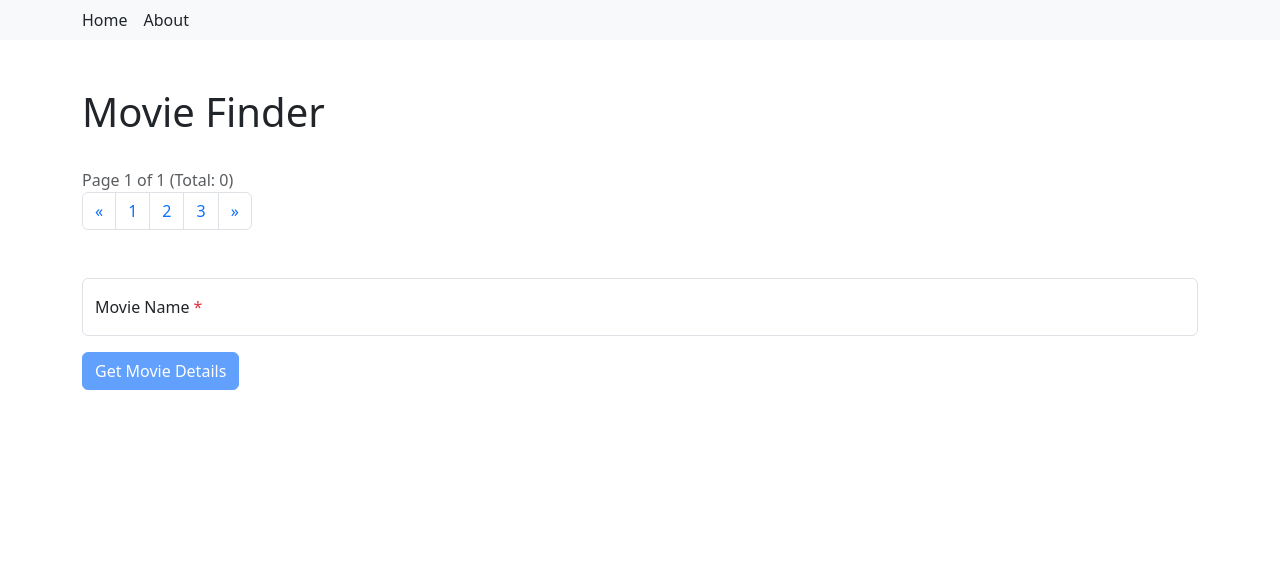
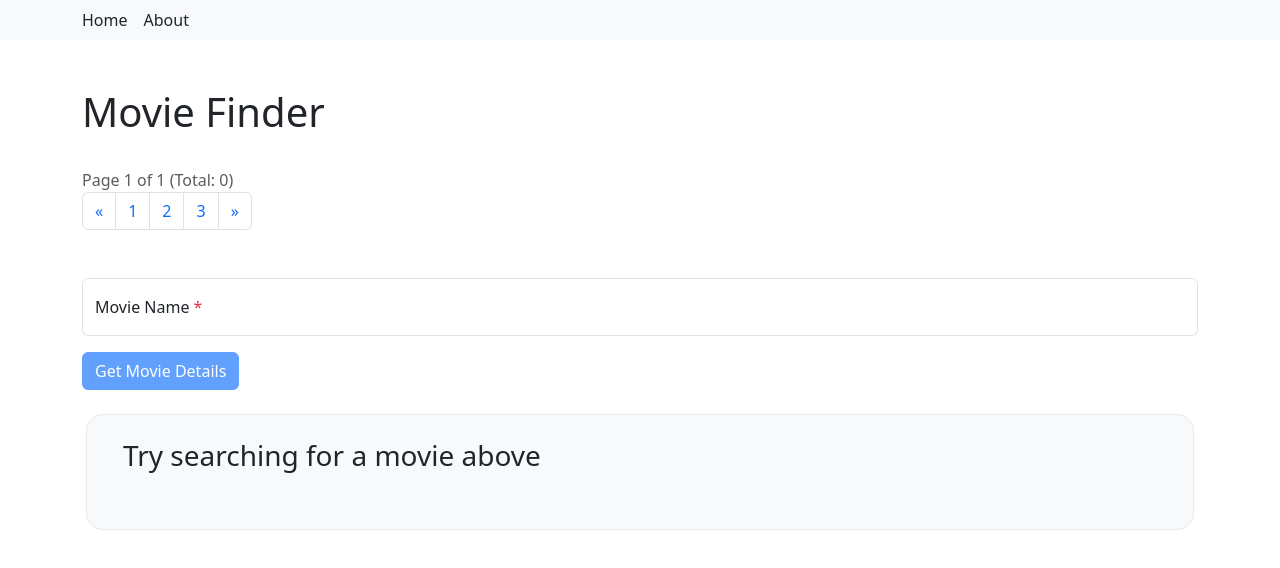
Before and after one commit to valerkahere/ca1-throwaway, an Angular app: page / in a window 1280 px wide. Shown: the top 568 px of the page. Built offline with nearby package versions, Linux system fonts and the light colour scheme.

Commit message:
fix error messages

```diff
--- a/src/app/components/details/details.html
+++ b/src/app/components/details/details.html
@@ -38,6 +38,21 @@
 </div>
 
 } @else {
+<div class="
+border border-light-subtle rounded-4
+row bg-light mx-1 p-4">
+  @if (movieService.movies().length === 0) {
+  <h3>Try searching for a movie above</h3>
+  }
+  @if (movieService.errorMessage() !== null) {
+    <h3 class="text-danger">
+      {{ movieService.errorMessage() +
+      " Please try searching for a different movie"
+      }}
+    </h3>
+  }
+
+
   <div class="row row-cols-1 row-cols-md-3 g-4"> <!-- Grid setup with gutters -->
     @for (movieData of movieService.movies(); track movieData.imdbID) {
     <div class="col d-flex"> <!-- Column stretches to match the tallest in the row -->
@@ -57,5 +72,5 @@
     </div>
     }
   </div>
-
+</div>
 }
--- a/src/app/services/movieapi-service.ts
+++ b/src/app/services/movieapi-service.ts
@@ -61,6 +61,7 @@ export class MovieapiService {
     }
 
     getMovies(title: string, page: number = 1) {
+        this.errorMessage.set(null);
         // Save the search term and current page in our state
         this.currentSearchTerm.set(title);
         this.currentPage.set(page);
@@ -76,11 +77,10 @@ export class MovieapiService {
                         this.totalResults.set(parseInt(data.totalResults, 10));
                     } else {
                         // case where movie not found
-                        this.movies.set([]);
+                        this.errorMessage.set("Movie not found.");
                         this.totalResults.set(0);
                     }
                 },
-                error: (err) => console.error(err)
             })
             // data => {
             // returns MovieDetails[]
```
Lines whose indentation alone changed are shown as unchanged.
